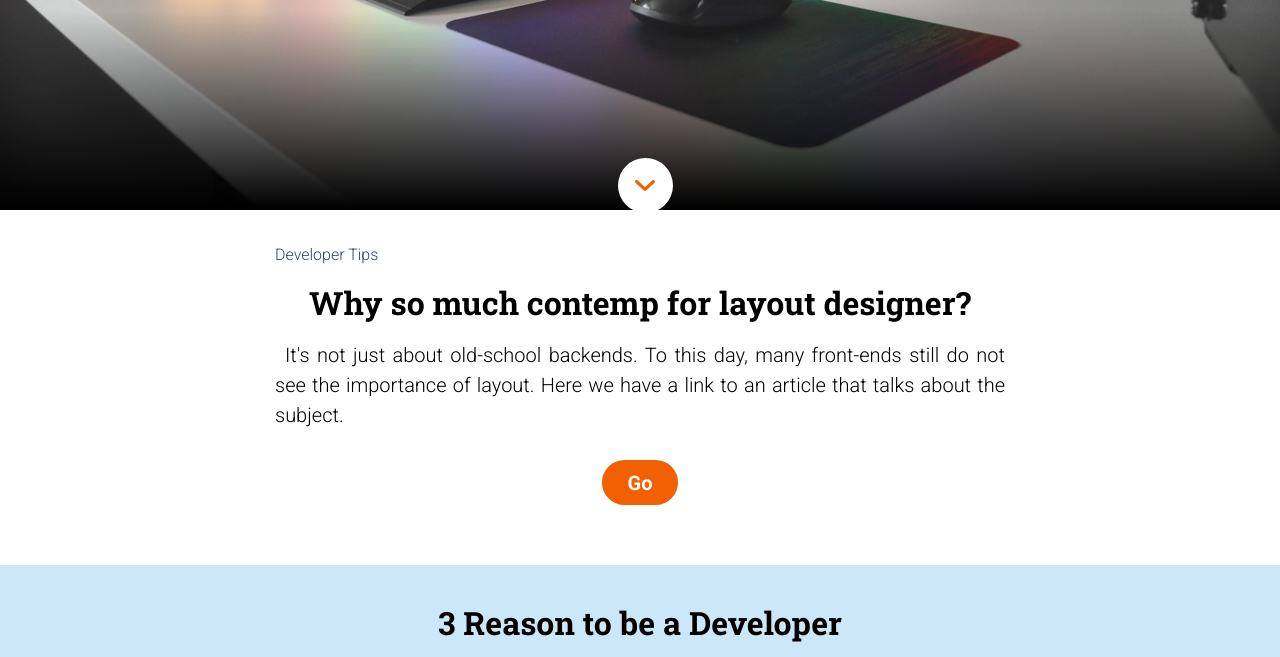
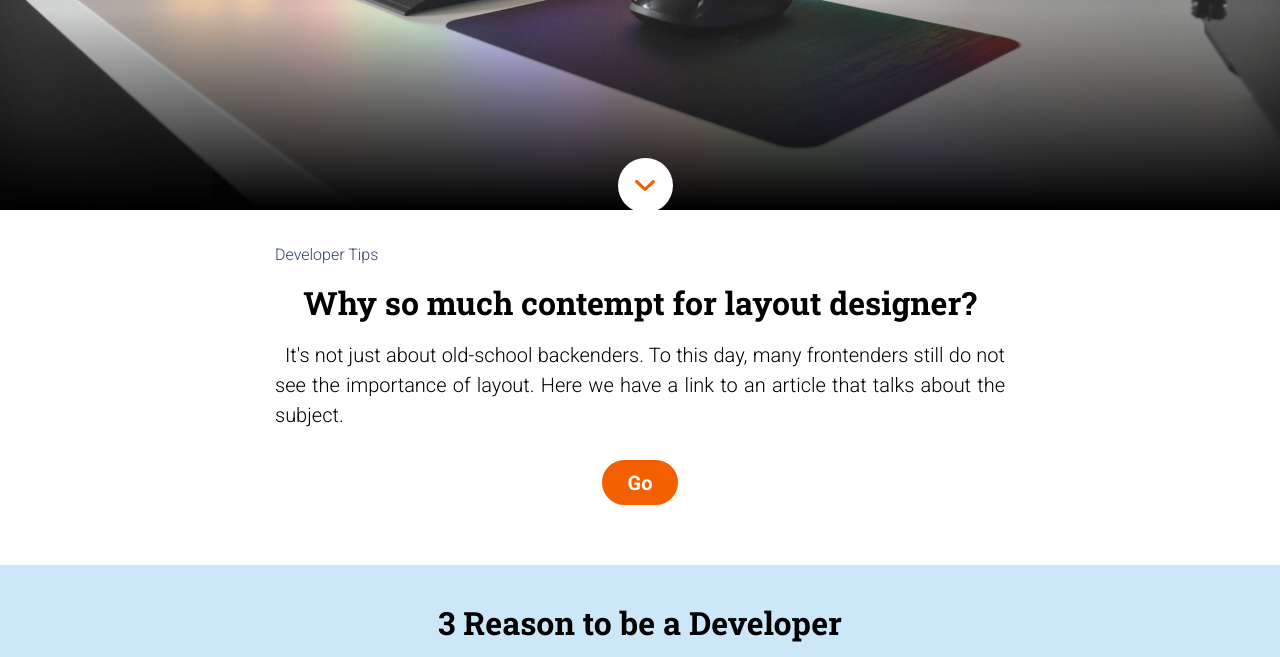
Before and after one commit to EliaAR/Layout-web, a website: page docs/index.html in a window 1280 px wide. Shown: the part 590-1247 px from the top of the page. Drawn offline with Linux system fonts and the light colour scheme.

Commit message:
run docs

```diff
--- a/docs/index.html
+++ b/docs/index.html
@@ -41,9 +41,9 @@
     <main class="main">
       <article class="looking" id="looking">
         <small class="looking__small">Developer tips</small>
-        <h2 class="looking__title">Why so much contemp for layout designer?</h2>
+        <h2 class="looking__title">Why so much contempt for layout designer?</h2>
         <p class="looking__paragraph">
-          It's not just about old-school backends. To this day, many front-ends
+          It's not just about old-school backenders. To this day, many frontenders
           still do not see the importance of layout. Here we have a link to an
           article that talks about the subject.
         </p>
```
